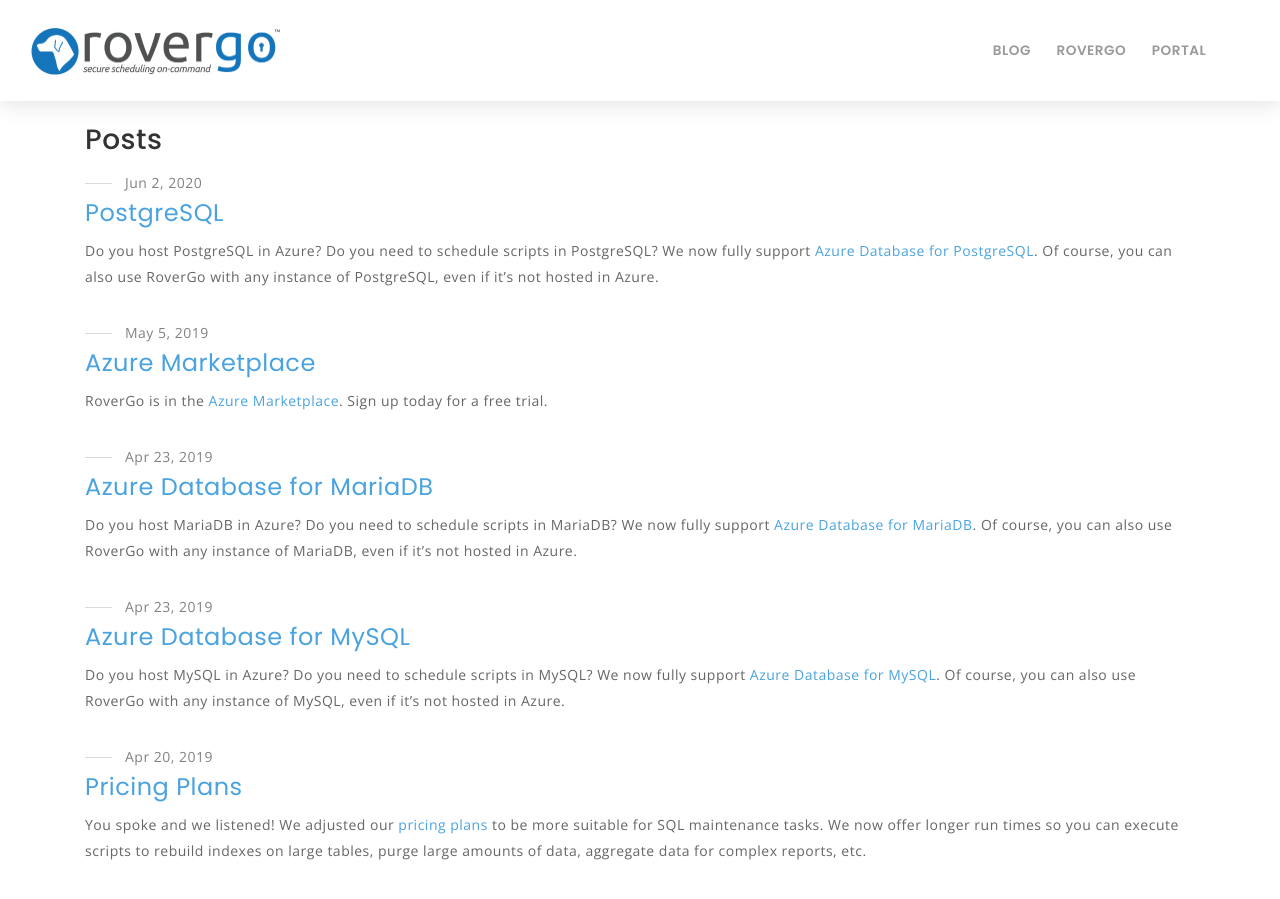
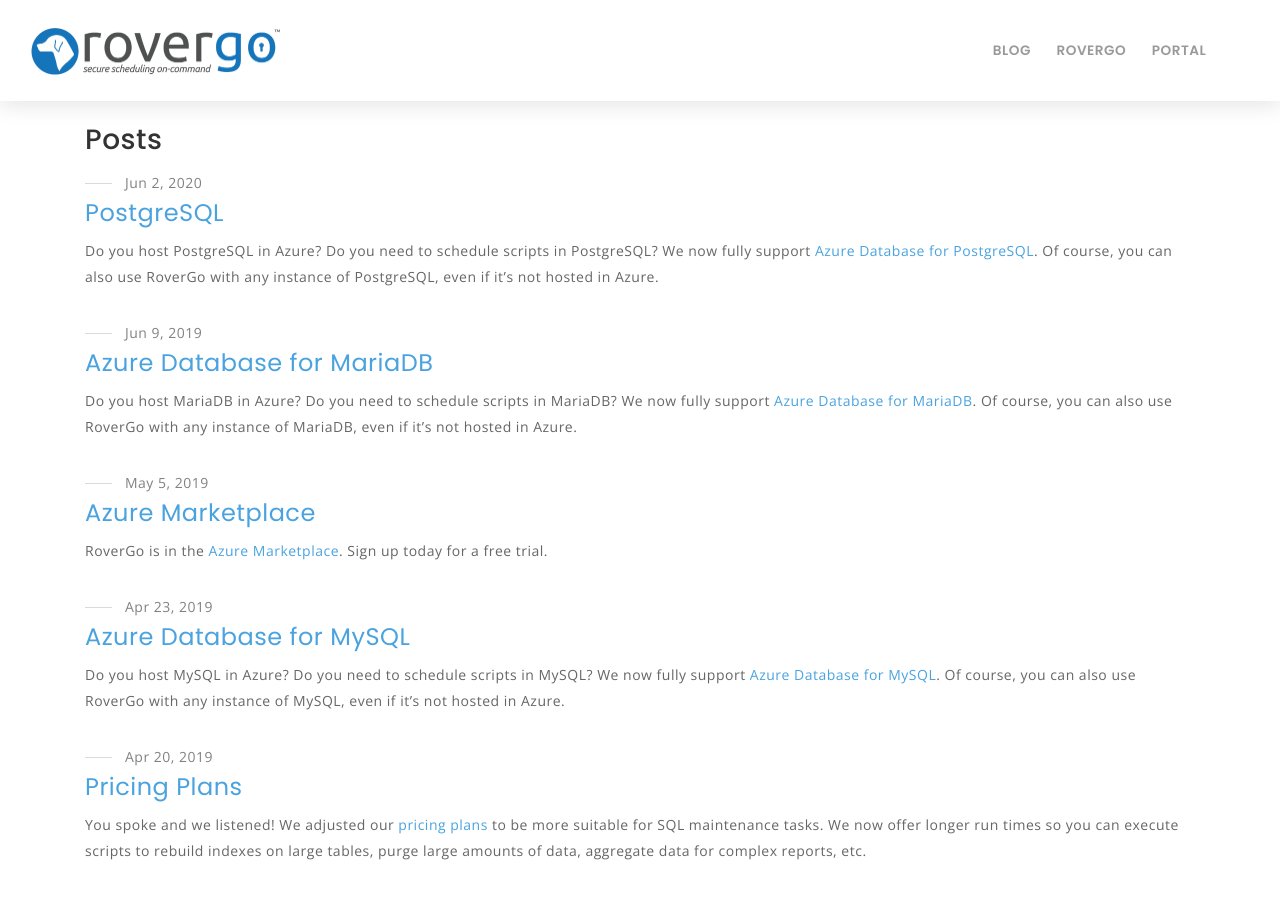
Before and after one commit to RoverGo/rovergo.github.io, a Jekyll site: the page built from index.md, in a window 1280 px wide and 900 px high. Built offline with Jekyll 4.4.1, drawn with Linux system fonts in a browser that asks for light colours; some web fonts are replaced.

Commit message:
fixed MariaDB post date

```diff
--- a/_posts/2020-06-09-mariadb.md
+++ b/_posts/2019-06-09-mariadb.md
@@ -1,7 +1,7 @@
 ---
 layout: post
 title:  "Azure Database for MariaDB"
-date:   2019-04-23
+date:   2019-06-09
 comments: true
 categories: [rovergo, mariadb]
 ---
```
